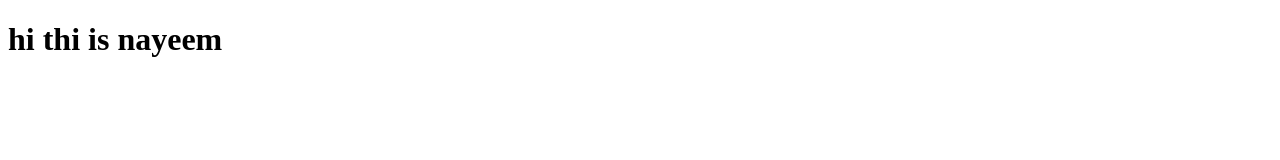
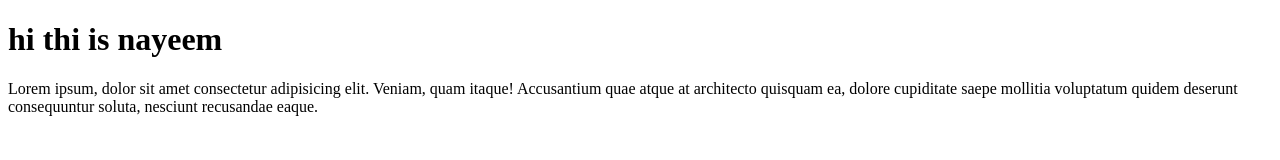
Before and after one commit to nhn1998/test-kortesi, a plain HTML site: page index.html in a window 1280 px wide. Drawn offline with Linux system fonts and the light colour scheme.

Commit message:
another commit

```diff
--- a/index.html
+++ b/index.html
@@ -7,5 +7,6 @@
 </head>
 <body>
     <h1>hi thi is nayeem</h1>
+    <p>Lorem ipsum, dolor sit amet consectetur adipisicing elit. Veniam, quam itaque! Accusantium quae atque at architecto quisquam ea, dolore cupiditate saepe mollitia voluptatum quidem deserunt consequuntur soluta, nesciunt recusandae eaque.</p>
 </body>
 </html>
```
